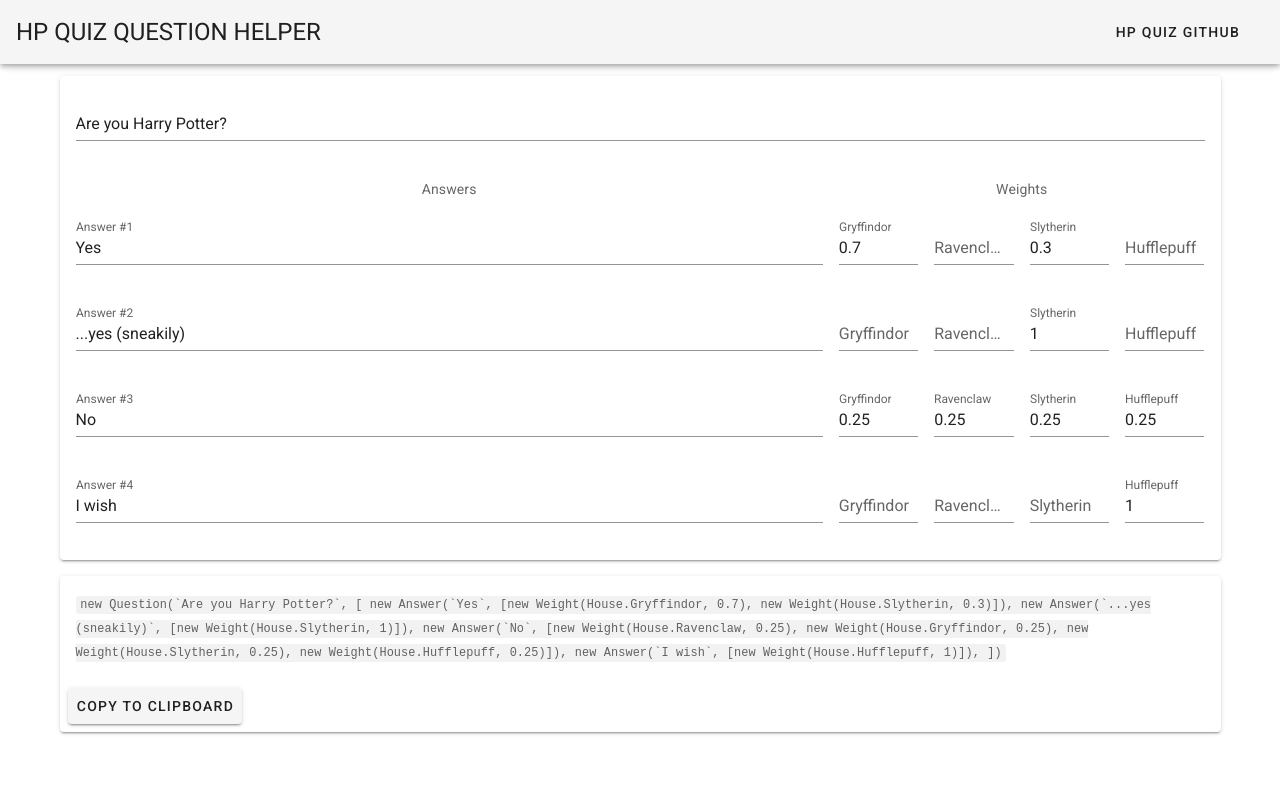
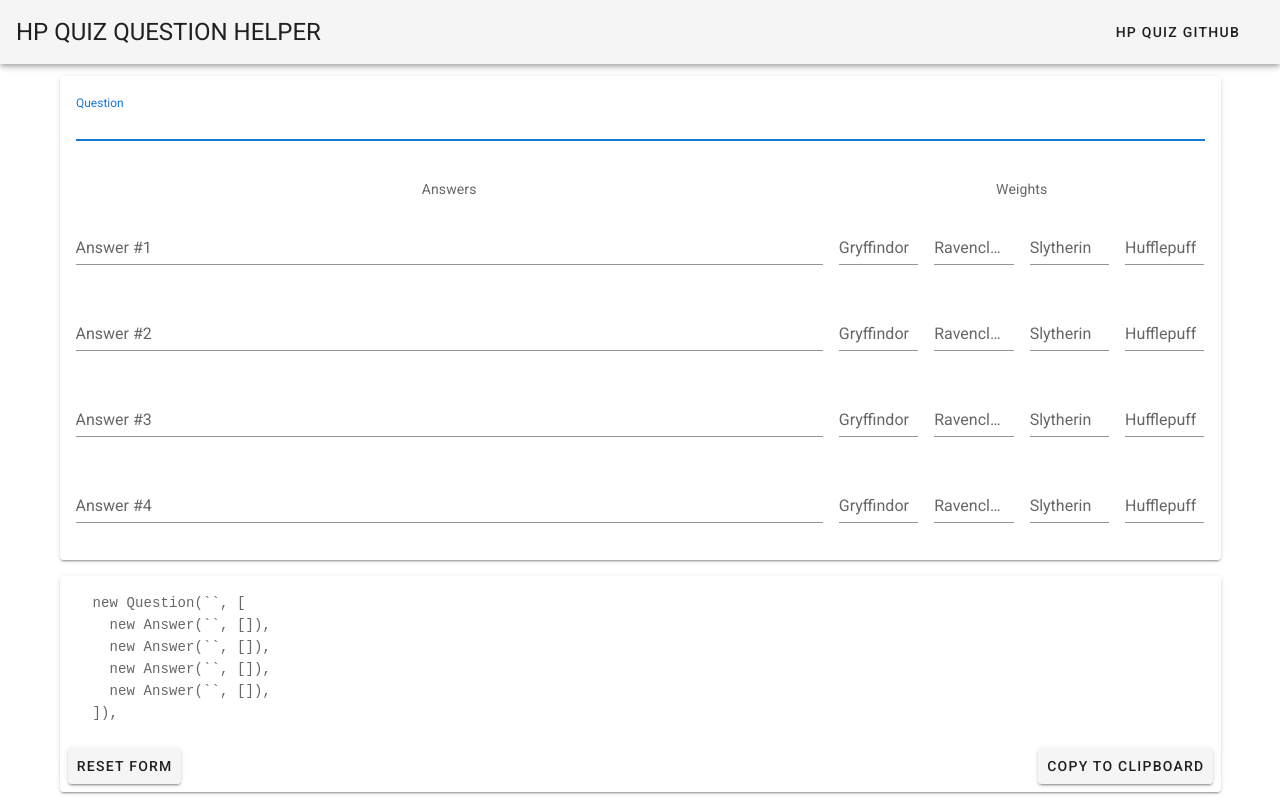
Before and after one commit to nrabins/hp-quiz-question-helper, a Vue app: page / in a window 1280 px wide. Built offline with nearby package versions, Linux system fonts and the light colour scheme.

Commit message:
Polish form (add reset, add copy to clipboard)

```diff
--- a/src/App.vue
+++ b/src/App.vue
@@ -7,7 +7,7 @@
       <v-spacer></v-spacer>
       <v-btn
         text
-        href="https://https://github.com/nrabins/hp-quiz"
+        href="https://github.com/nrabins/hp-quiz"
         target="_blank"
       >
         <span class="mr-2">HP Quiz Github</span>
@@ -15,7 +15,14 @@
     </v-app-bar>
 
     <v-content>
+      <!-- <div>1. Create a question!</div> -->
       <QuizHelper/>
+      <!-- <div>
+        2. Add the above code to the questions data file.
+        <v-btn href="https://github.com/nrabins/hp-quiz/edit/master/src/data/questions.ts" target="_blank">
+          <span class="mr-2">Add it to this file</span>
+        </v-btn>
+      </div> -->
     </v-content>
   </v-app>
 </template>
--- a/src/components/QuizHelper.vue
+++ b/src/components/QuizHelper.vue
@@ -6,7 +6,7 @@
           <v-card-text>
             <v-layout text-center wrap>
               <v-flex xs12>
-                <v-text-field v-model="question" abel="Question" />
+                <v-text-field v-model="question" ref="question" label="Question" />
               </v-flex>
               <v-flex xs12>
                 <v-layout>
@@ -25,6 +25,10 @@
                       :class="answers[index].weights.gryffindor > 0 ? 'gryffindor' : ''"
                       label="Gryffindor"
                       color="red darken-3"
+                      type="number"
+                      min="0"
+                      step=".1"
+                      max="1"
                     />
                   </v-flex>
                   <v-flex xs1>
@@ -32,6 +36,10 @@
                       v-model="answers[index].weights.ravenclaw"
                       label="Ravenclaw"
                       color="blue darken-2"
+                      type="number"
+                      min="0"
+                      step=".1"
+                      max="1"
                     />
                   </v-flex>
                   <v-flex xs1>
@@ -39,6 +47,10 @@
                       v-model="answers[index].weights.slytherin"
                       label="Slytherin"
                       color="green darken-3"
+                      type="number"
+                      min="0"
+                      step=".1"
+                      max="1"
                     />
                   </v-flex>
                   <v-flex xs1>
@@ -46,6 +58,10 @@
                       v-model="answers[index].weights.hufflepuff"
                       label="Hufflepuff"
                       color="lime darken-2"
+                      type="number"
+                      min="0"
+                      step=".1"
+                      max="1"
                     />
                   </v-flex>
                 </v-layout>
@@ -57,12 +73,12 @@
       <v-flex>
         <v-card>
           <v-card-text>
-              <code>
-                {{generatedCode}}
-              </code>
+            <pre class="code" ref="generatedCode">{{generatedCode}}</pre>
           </v-card-text>
           <v-card-actions>
-            <v-btn>Copy to Clipboard</v-btn>
+            <v-btn @click="resetForm">Reset Form</v-btn>
+            <v-spacer />
+            <v-btn @click="copyToClipboard">Copy to Clipboard</v-btn>
           </v-card-actions>
         </v-card>
       </v-flex>
@@ -81,50 +97,72 @@
 export default {
   data() {
     return {
-      question: "Are you Harry Potter?",
-      answers: [
-        { text: "Yes", weights: { gryffindor: 0.7, slytherin: 0.3 } },
-        { text: "...yes (sneakily)", weights: { slytherin: 1 } },
-        {
-          text: "No",
-          weights: {
-            ravenclaw: 0.25,
-            gryffindor: 0.25,
-            slytherin: 0.25,
-            hufflepuff: 0.25
-          }
-        },
-        { text: "I wish", weights: { hufflepuff: 1 } }
-      ]
+      question: "",
+      answers: []
     };
+  },
+  mounted() {
+    this.resetForm();
   },
   computed: {
     generatedCode() {
       const lines = [];
-      lines.push(`new Question(\`${this.sanitize(this.question)}\`, [`);
+      lines.push(`  new Question(\`${this.sanitize(this.question)}\`, [`);
       this.answers.forEach(answer => {
-        let weightStr = Object.keys(answer.weights)
-          .map(key => {
-            return `new Weight(House.${houses[key]}, ${answer.weights[key]})`;
-          })
-          .join(", ");
+        const weightKeysWithValues = Object.keys(answer.weights).filter(
+          key => answer.weights[key] > 0
+        );
+
+        let weightStr = "";
+
+        if (weightKeysWithValues.length === 1) {
+          weightStr = `new Weight(House.${houses[weightKeysWithValues[0]]})`;
+        } else {
+          weightStr = weightKeysWithValues
+            .map(key => {
+              return `new Weight(House.${houses[key]}, ${answer.weights[key]})`;
+            })
+            .join(", ");
+        }
         lines.push(
-          `  new Answer(\`${this.sanitize(answer.text)}\`, [${weightStr}]),`
+          `    new Answer(\`${this.sanitize(answer.text)}\`, [${weightStr}]),`
         );
       });
-      lines.push("])");
+      lines.push("  ]),");
       return lines.join("\n");
     }
   },
   methods: {
     sanitize(str) {
       return str.replace(/`/g, "");
+    },
+    copyToClipboard() {
+      const range = document.createRange();
+      range.selectNodeContents(this.$refs.generatedCode);
+      const sel = window.getSelection();
+      sel.removeAllRanges();
+      sel.addRange(range);
+      document.execCommand("copy");
+      sel.removeAllRanges();
+    },
+    resetForm() {
+      this.question = "";
+      this.answers = [
+        { text: "", weights: {} },
+        { text: "", weights: {} },
+        { text: "", weights: {} },
+        { text: "", weights: {} }
+      ];
+      this.$refs.question.focus();
     }
   }
 };
 </script>
 
 <style>
+.code {
+  overflow: auto;
+}
 /* .gryffindor input {
   background-color: #C62828 ;
   text-align: center;
```
